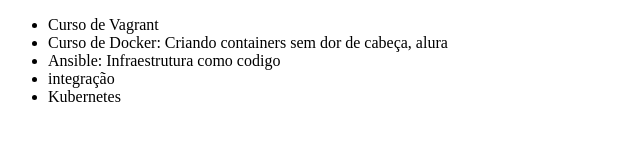
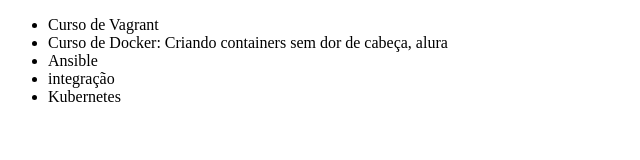
Before and after one commit to Gabriel-csilva/git, a plain HTML site: page index.html in a window 1280 px wide. Shown: the whole page, without its empty margins (0-640 px from the left). Drawn offline with Linux system fonts and the light colour scheme.

Commit message:
Revert "Alterando o ansible"
This reverts commit 7691076a9ac1549f5c8513610e6bf33169619724.

```diff
--- a/index.html
+++ b/index.html
@@ -8,7 +8,7 @@
         <ul>
             <li>Curso de Vagrant</li>
             <li>Curso de Docker: Criando containers sem dor de cabeça, alura</li>
-            <li>Ansible: Infraestrutura como codigo</li>
+            <li>Ansible</li>
             <li>integração</li>
             <li>Kubernetes</li>
         </ul>
```
